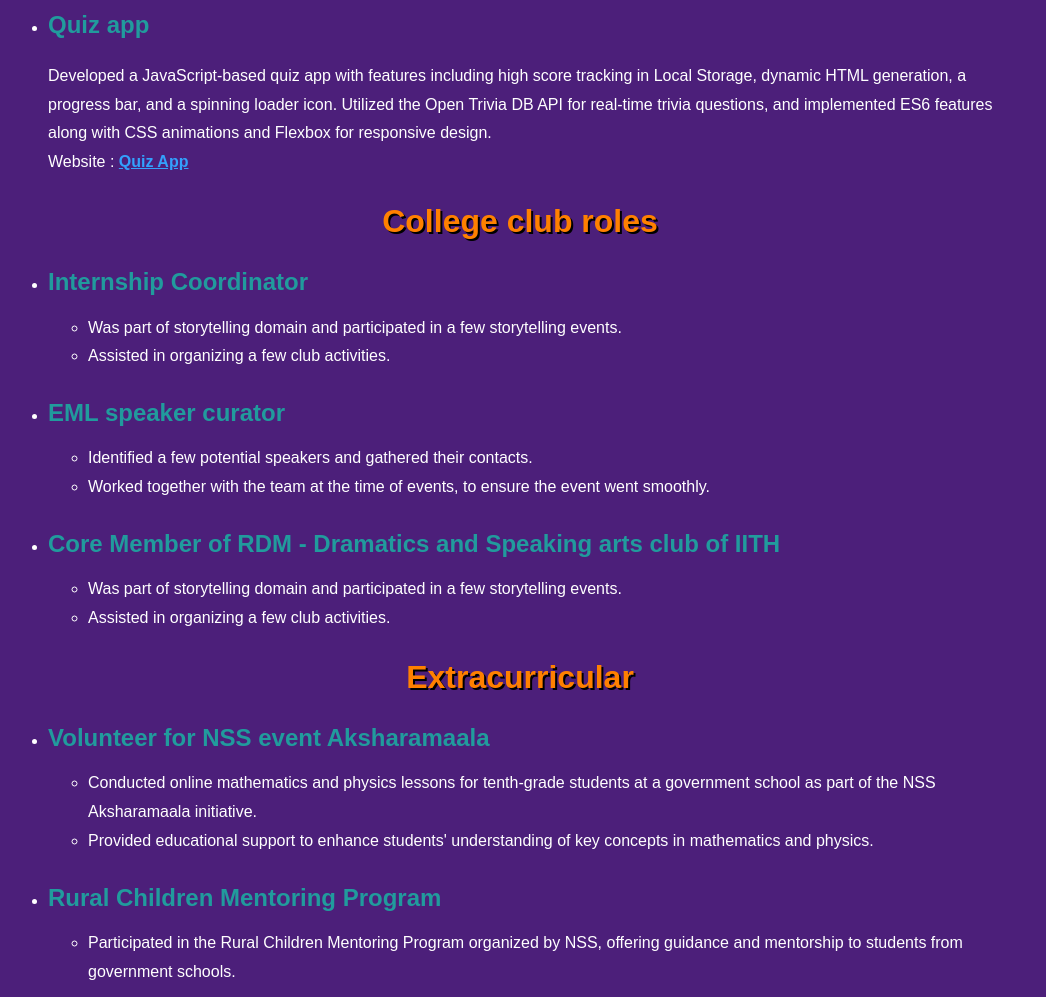
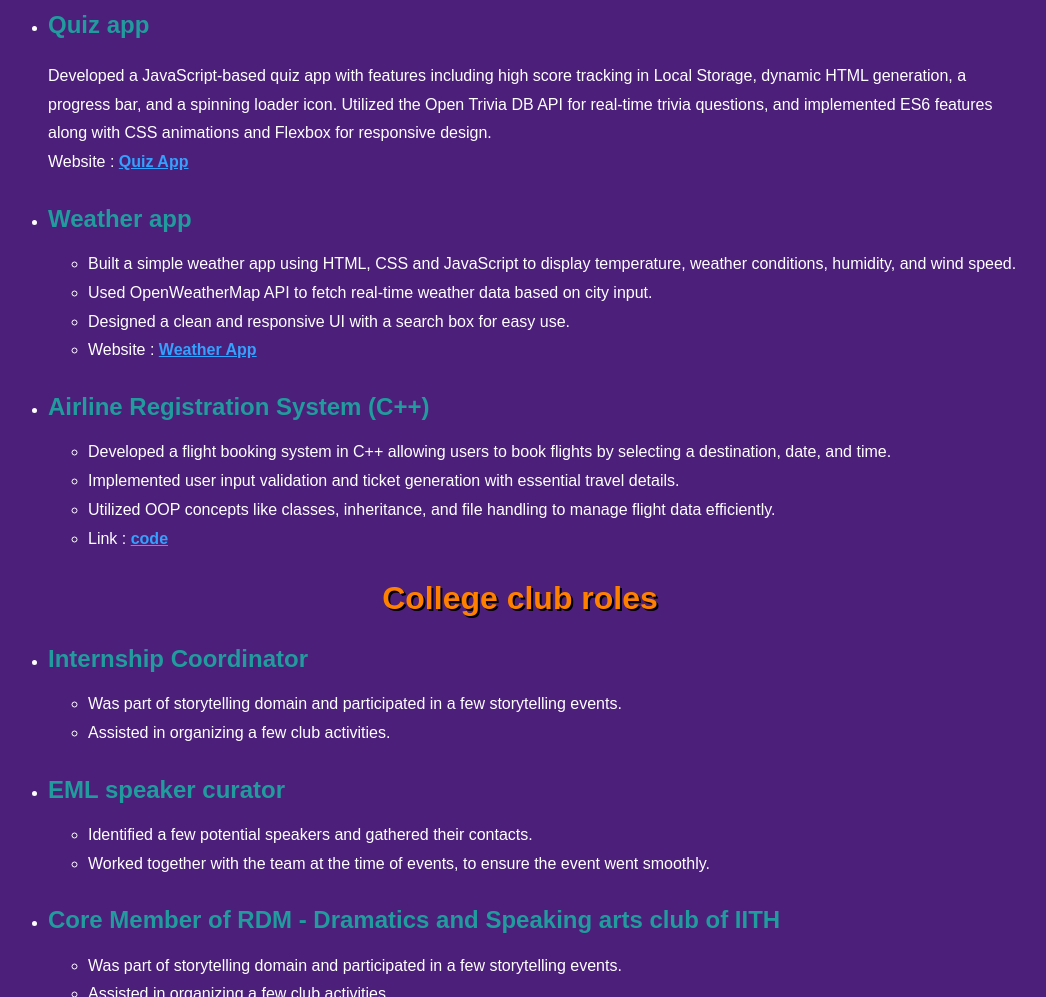
Before and after one commit to sreeganga26/Personal-Portfolio, a plain HTML site: page index.html in a window 1280 px wide. Shown: the part 1262-2259 px from the top of the page, without its empty margins (120-1166 px from the left). Drawn offline with Linux system fonts and the light colour scheme.

Commit message:
Update index.html

```diff
--- a/index.html
+++ b/index.html
@@ -79,8 +79,29 @@
                     <p>Developed a JavaScript-based quiz app with features including high score tracking in Local Storage, dynamic HTML
                         generation, a progress bar, and a spinning loader icon. Utilized the Open Trivia DB API for real-time trivia questions, and
                         implemented ES6 features along with CSS animations and Flexbox for responsive design.<br>
-                        Website : <a href="#">Quiz App</a>
+                        Website : <a href="https://sreeganga26.github.io/Basic-Quiz-app/">Quiz App</a>
                     </p>
+                </li>
+                <li>
+                    <h2>Weather app</h2>
+                    <ul>
+                        <li>Built a simple weather app using HTML, CSS and JavaScript to display temperature, weather
+                        conditions, humidity, and wind speed.</li>
+                        <li>Used OpenWeatherMap API to fetch real-time weather data based on city input.</li>
+                        <li>Designed a clean and responsive UI with a search box for easy use.</li>
+                        <li>Website : <a href = "https://sreeganga26.github.io/Weather-App/">Weather App</a></li>
+                    </ul>
+                </li>
+                <li>
+                    <h2>Airline Registration System (C++)</h2>
+                    <ul>
+                        <li>Developed a flight booking system in C++ allowing users to book flights by selecting a
+                            destination, date, and time.</li>
+                        <li>Implemented user input validation and ticket generation with essential travel details.</li>
+                        <li> Utilized OOP concepts like classes, inheritance, and file handling to manage flight data
+                            efficiently.</li>
+                        <li>Link : <a href = "https://github.com/sreeganga26/Airline-Registration-system">code</a></li>
+                    </ul>
                 </li>
             </ul>
         </div>
```
